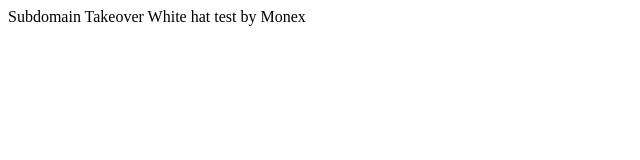
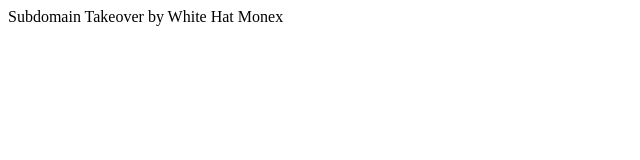
Before and after one commit to EslamMonex/subdomain-takeover, a plain HTML site: page index.html in a window 1280 px wide. Shown: the full height of the page, 0-640 px from the left. Drawn offline with Linux system fonts and the light colour scheme.

Commit message:
Update index.html

```diff
--- a/index.html
+++ b/index.html
@@ -7,7 +7,7 @@
 <body>
 
 
-  Subdomain Takeover White hat test by Monex
+ Subdomain Takeover by White Hat Monex
 </body>
 
 </html>
```
